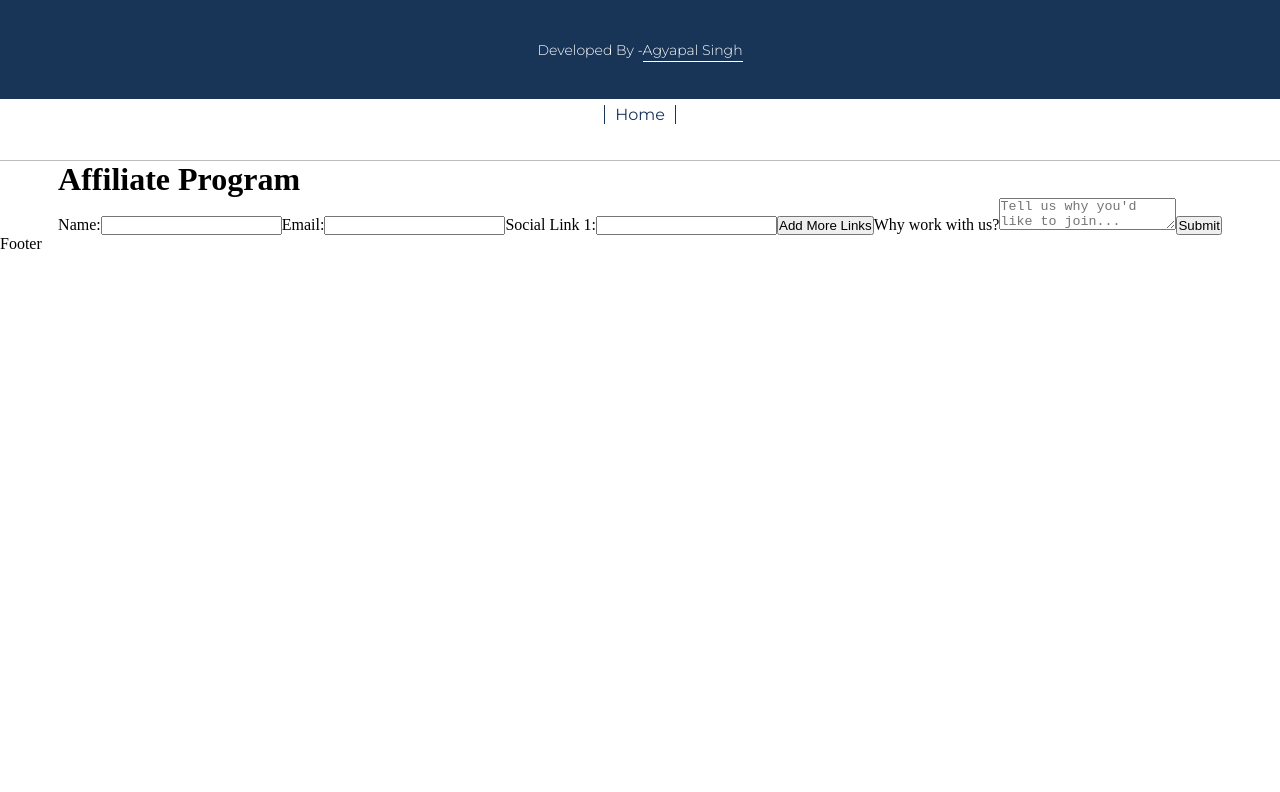
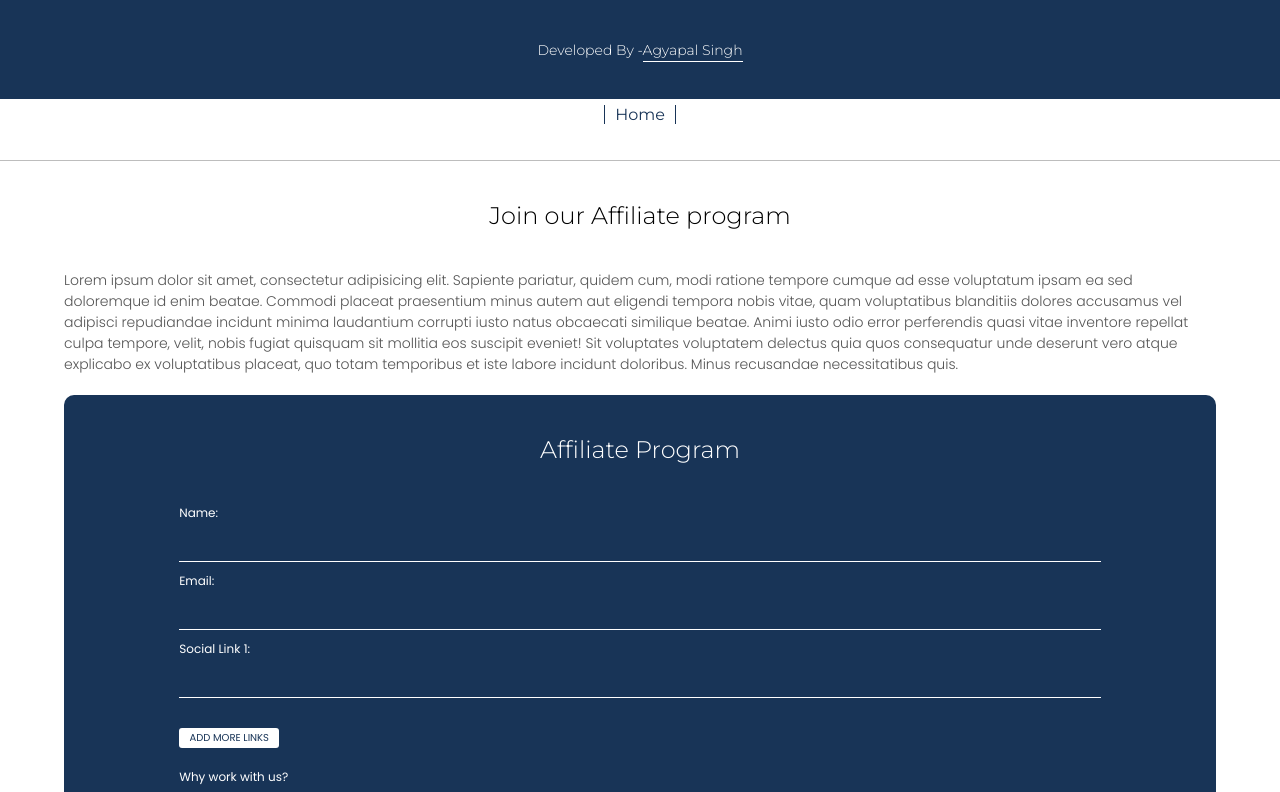
Before and after one commit to AgyapalSingh/React-Templates-Projects, a React (Vite) app: page /affiliate-program-page in a window 1280 px wide. Shown: the top 792 px of the page. Built offline with nearby package versions, Linux system fonts and the light colour scheme.

Commit message:
CSS updated for Affiliate Page

```diff
--- a/src/Components/Template/AffiliateProgram.jsx
+++ b/src/Components/Template/AffiliateProgram.jsx
@@ -54,7 +54,7 @@ const AffiliateProgram = () => {
           social1: "",
           social2: "",
           social3: "",
-          message: ""
+          message: "",
         });
         setShowAdditionalLinks(false);
         setTimeout(() => setFormResponse(""), 2000);
@@ -68,7 +68,26 @@ const AffiliateProgram = () => {
 
   return (
     <main className="ag-tempalte-container">
-      <div className="affiliate-form-container">
+      <section className="ag-affiliate-container">
+        <div className="ag-affiliate-info">
+          <h1>Join our Affiliate program</h1>
+          <p className="ag-affiliate-info-para">
+            Lorem ipsum dolor sit amet, consectetur adipisicing elit. Sapiente
+            pariatur, quidem cum, modi ratione tempore cumque ad esse voluptatum
+            ipsam ea sed doloremque id enim beatae. Commodi placeat praesentium
+            minus autem aut eligendi tempora nobis vitae, quam voluptatibus
+            blanditiis dolores accusamus vel adipisci repudiandae incidunt
+            minima laudantium corrupti iusto natus obcaecati similique beatae.
+            Animi iusto odio error perferendis quasi vitae inventore repellat
+            culpa tempore, velit, nobis fugiat quisquam sit mollitia eos
+            suscipit eveniet! Sit voluptates voluptatem delectus quia quos
+            consequatur unde deserunt vero atque explicabo ex voluptatibus
+            placeat, quo totam temporibus et iste labore incidunt doloribus.
+            Minus recusandae necessitatibus quis.
+          </p>
+        </div>
+        <div className="ag-affiliate-form-container">
+          <div className="ag-affiliate-form">
             <h1>Affiliate Program</h1>
             <form onSubmit={handleSubmit}>
               <label>Name:</label>
@@ -100,13 +119,14 @@ const AffiliateProgram = () => {
 
               <button
                 type="button"
+                className="add-more-links"
                 onClick={() => setShowAdditionalLinks(!showAdditionalLinks)}
               >
                 {showAdditionalLinks ? "Remove Links" : "Add More Links"}
               </button>
 
               {showAdditionalLinks && (
-            <div>
+                <div class="additional-links">
                   <label>Social Link 2 (Optional):</label>
                   <input
                     type="text"
@@ -136,13 +156,19 @@ const AffiliateProgram = () => {
 
               <input type="hidden" name="date" value={formData.date} />
 
-          <button type="submit">Submit</button>
-        </form>
+              <button className="ag-affiliate-submit-btn" type="submit">
+                Submit
+              </button>
 
               {formResponse && (
-          <p style={{ color: "green", marginTop: "10px" }}>{formResponse}</p>
+                <p className="ag-formResponse-message">
+                  {formResponse}
+                </p>
               )}
+            </form>
           </div>
+        </div>
+      </section>
     </main>
   );
 };
--- a/src/index.css
+++ b/src/index.css
@@ -203,3 +203,155 @@ header {
   border-radius: 2px;
   font-family: var(--theme-font-fam-secondary);
 }
+
+
+
+
+
+/* Affiliate Program Page */
+
+.ag-affiliate-container{
+  display: flex;
+  flex-direction: column;
+  justify-content: center;
+  align-items: center;
+}
+
+.ag-affiliate-info{
+  width: 90%;
+  display: flex;
+  flex-direction: column;
+  justify-content: center;
+  align-items: center;
+  margin-bottom: 20px;
+}
+
+.ag-affiliate-info h1{
+  font-size: 24px;
+  font-weight: 300;
+  font-family: var(--theme-font-fam-primary);
+  margin: 40px 0px;
+}
+
+.ag-affiliate-info p{
+  font-size: 14px;
+  font-weight: 300;
+  font-family: var(--theme-font-fam-secondary);
+  color: rgb(85, 85, 85);
+}
+
+
+.ag-affiliate-form-container{
+  width: 90%;
+  display: flex;
+  flex-direction: column;
+  justify-content: center;
+  align-items: center;
+}
+
+.ag-affiliate-form{
+  width: 100%;
+  background-color: var(--theme-color-teritary);
+  border-radius: 10px;
+  display: flex;
+  flex-direction: column;
+  justify-content: center;
+  align-items: center;
+}
+
+.ag-affiliate-form h1{
+  font-size: 24px;
+  font-weight: 300;
+  font-family: var(--theme-font-fam-primary);
+  color: var(--theme-color-primary);
+  margin: 40px 0px;
+}
+
+
+
+.ag-affiliate-form form {
+  display: flex;
+  flex-direction: column;
+  width: 80%;
+  font-family: var(--theme-font-fam-secondary);
+}
+
+/* Affiliate Program Form Label*/
+.ag-affiliate-form form label {
+  color: white;
+  font-size: 12px;
+}
+
+/* Affiliate Program Form Input*/
+.ag-affiliate-form form input {
+  height: 40px;
+  border: none;
+  border-bottom: 1px solid #ffffff;
+  margin-bottom: 10px;
+  background-color: var(--theme-color-teritary);
+  outline: none;
+  color: white;
+  font-family: "Poppins", sans-serif;
+}
+
+/* Affiliate Program Form TextArea*/
+.ag-affiliate-form form textarea {
+  height: 40px;
+  border: none;
+  border-bottom: 1px solid #ffffff;
+  margin-bottom: 10px;
+  background-color: #183457;
+  outline: none;
+  color: white;
+  font-family: "Poppins", sans-serif;
+  height: 110px;
+  margin-top: 5px;
+}
+
+.ag-affiliate-form form textarea::placeholder{
+  font-style: italic;
+}
+
+.add-more-links {
+  width: 100px;
+  height: 20px;
+  background-color: #ffffff;
+  color: #183457;
+  border: none;
+  border-radius: 3px;
+  font-size: 10px;
+  align-items: center;
+  font-family: "Poppins", sans-serif;
+  cursor: pointer;
+  text-transform: uppercase;
+  margin: 20px 0px;
+}
+
+/* Affiliate Program Form Button*/
+.ag-affiliate-form form .ag-affiliate-submit-btn {
+  background-color: #ffffff;
+  color: #183457;
+  height: 50px;
+  border: none;
+  border-radius: 5px;
+  font-size: 15px;
+  font-family: "Poppins", sans-serif;
+  cursor: pointer;
+  text-transform: uppercase;
+  letter-spacing: 3px;
+  font-weight: 400;
+  margin: 40px 0px;
+}
+
+.additional-links {
+  width: 100%;
+  display: flex;
+  flex-direction: column;
+}
+
+.ag-formResponse-message{
+  color: green;
+  text-align: center;
+  font-size: 12px;
+  margin: 0px 0px 40px 0px;
+}
```
Lines whose indentation alone changed are shown as unchanged.
